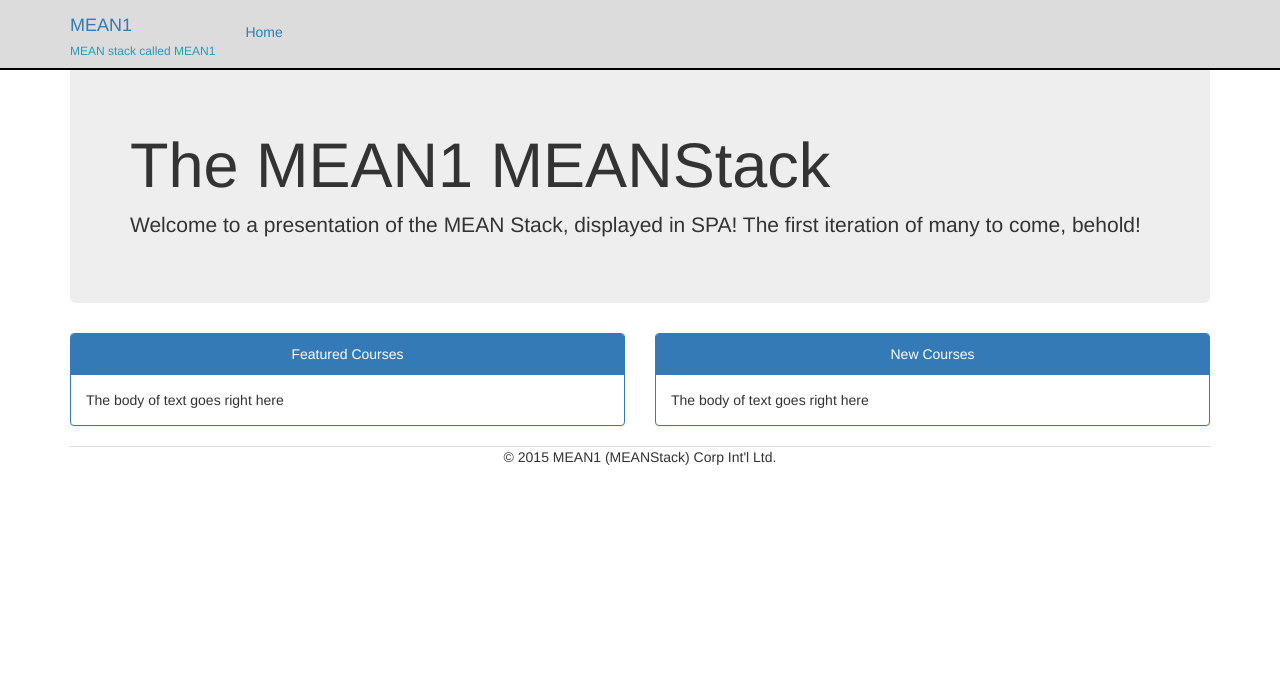
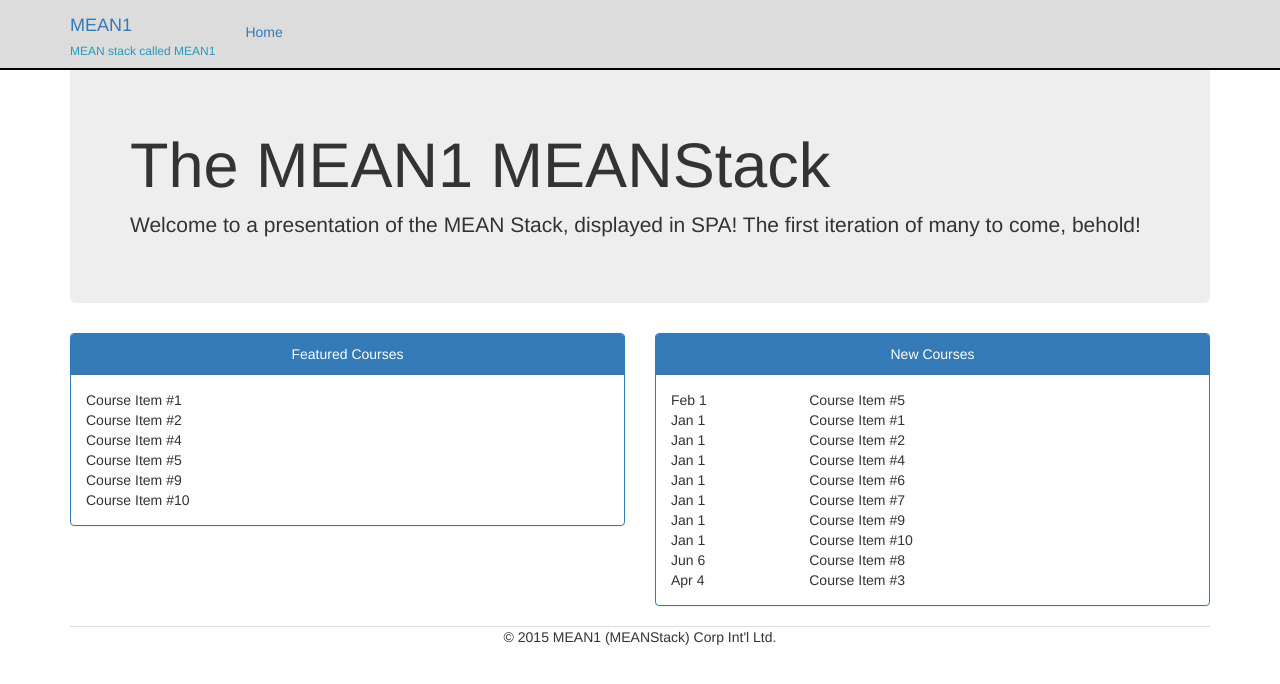
Before and after one commit to bostonusnavy/MEAN1, a Node server app: page / in a window 1280 px wide. Shown: the top 684 px of the page. Run offline with Node 20, Linux system fonts and the light colour scheme; some libraries are stand-ins or nearby versions.

Commit message:
UI buffed, Angular data added, filtering

```diff
--- a/public/app/app.js
+++ b/public/app/app.js
@@ -8,14 +8,6 @@ angular.module('app').config(function($routeProvider, $locationProvider) {
     $routeProvider
         // "templateURL:" places file specified into "(ng-view)"
         // "controller:" specifies which controller to use
-        .when('/', { templateUrl: '/partials/main', controller: 'pizza'});
+        .when('/', { templateUrl: '/partials/main', controller: 'meanMainCtrl'});
         // you can '.' chain several "whens" together to handle different front-side routes before ';'
 });
-
-angular.module('app').controller('mainCtrl', function($scope) {
-    $scope.myVar = "Hello Angular!";
-});
-
-angular.module('app').controller('pizza', function($scope) {
-    $scope.myVar = "Hello pizza!";
-});
--- /dev/null
+++ b/public/app/main/meanMainCtrl.js
@@ -0,0 +1,14 @@
+angular.module('app').controller('meanMainCtrl', function($scope) {
+    $scope.courses = [
+        {name: 'Course Item #1', featured: true, published: new Date ('1/1/2015')},
+        {name: 'Course Item #2', featured: true, published: new Date ('1/1/2015')},
+        {name: 'Course Item #3', featured: false, published: new Date ('4/4/2012')},
+        {name: 'Course Item #4', featured: true, published: new Date ('1/1/2015')},
+        {name: 'Course Item #5', featured: true, published: new Date ('2/1/2015')},
+        {name: 'Course Item #6', featured: false, published: new Date ('1/1/2015')},
+        {name: 'Course Item #7', featured: false, published: new Date ('1/1/2015')},
+        {name: 'Course Item #8', featured: false, published: new Date ('6/6/2012')},
+        {name: 'Course Item #9', featured: true, published: new Date ('1/1/2015')},
+        {name: 'Course Item #10', featured: true, published: new Date ('1/1/2014')}
+    ]
+});
--- a/server/includes/scripts.jade
+++ b/server/includes/scripts.jade
@@ -3,3 +3,4 @@ script(type="text/javascript", src="/vendor/angular/angular.js")
 script(type="text/javascript", src="/vendor/angular-resource/angular-resource.js")
 script(type="text/javascript", src="/vendor/angular-route/angular-route.js")
 script(type="text/javascript", src="/app/app.js")
+script(type="text/javascript", src="/app/main/meanMainCtrl.js")
--- a/server/views/partials/featured-courses.html
+++ b/server/views/partials/featured-courses.html
@@ -1 +1 @@
-<div class="panel panel-primary"><div class="panel-heading text-center">Featured Courses</div><div class="panel-body">The body of text goes right here</div></div>
+<div class="panel panel-primary"><div class="panel-heading text-center">Featured Courses</div><div class="panel-body"><div ng-repeat="course in courses | filter:{featured:true}" class="row"><div class="col-md-12">{{course.name}}</div></div></div></div>
--- a/server/views/partials/featured-courses.jade
+++ b/server/views/partials/featured-courses.jade
@@ -1,3 +1,5 @@
 .panel.panel-primary
     .panel-heading.text-center Featured Courses
-    .panel-body The body of text goes right here
+    .panel-body
+        .row(ng-repeat="course in courses | filter:{featured:true}")
+            .col-md-12 {{course.name}}
--- a/server/views/partials/new-courses.html
+++ b/server/views/partials/new-courses.html
@@ -1 +1 @@
-<div class="panel panel-primary"><div class="panel-heading text-center">New Courses</div><div class="panel-body">The body of text goes right here</div></div>
+<div class="panel panel-primary"><div class="panel-heading text-center">New Courses</div><div class="panel-body"><div ng-repeat="course in courses | orderBy:'published':true | limitTo:10" class="row"><div class="col-md-3">{{course.published | date:'MMM d'}}</div><div class="col-md-9">{{course.name}}</div></div></div></div>
--- a/server/views/partials/new-courses.jade
+++ b/server/views/partials/new-courses.jade
@@ -1,3 +1,6 @@
 .panel.panel-primary
     .panel-heading.text-center New Courses
-    .panel-body The body of text goes right here
+    .panel-body
+        .row(ng-repeat="course in courses | orderBy:'published':true | limitTo:10")
+            .col-md-3 {{course.published | date:'MMM d'}}
+            .col-md-9 {{course.name}}
```
Also changed, not shown: server/views/index.html (+1 -1 lines).
